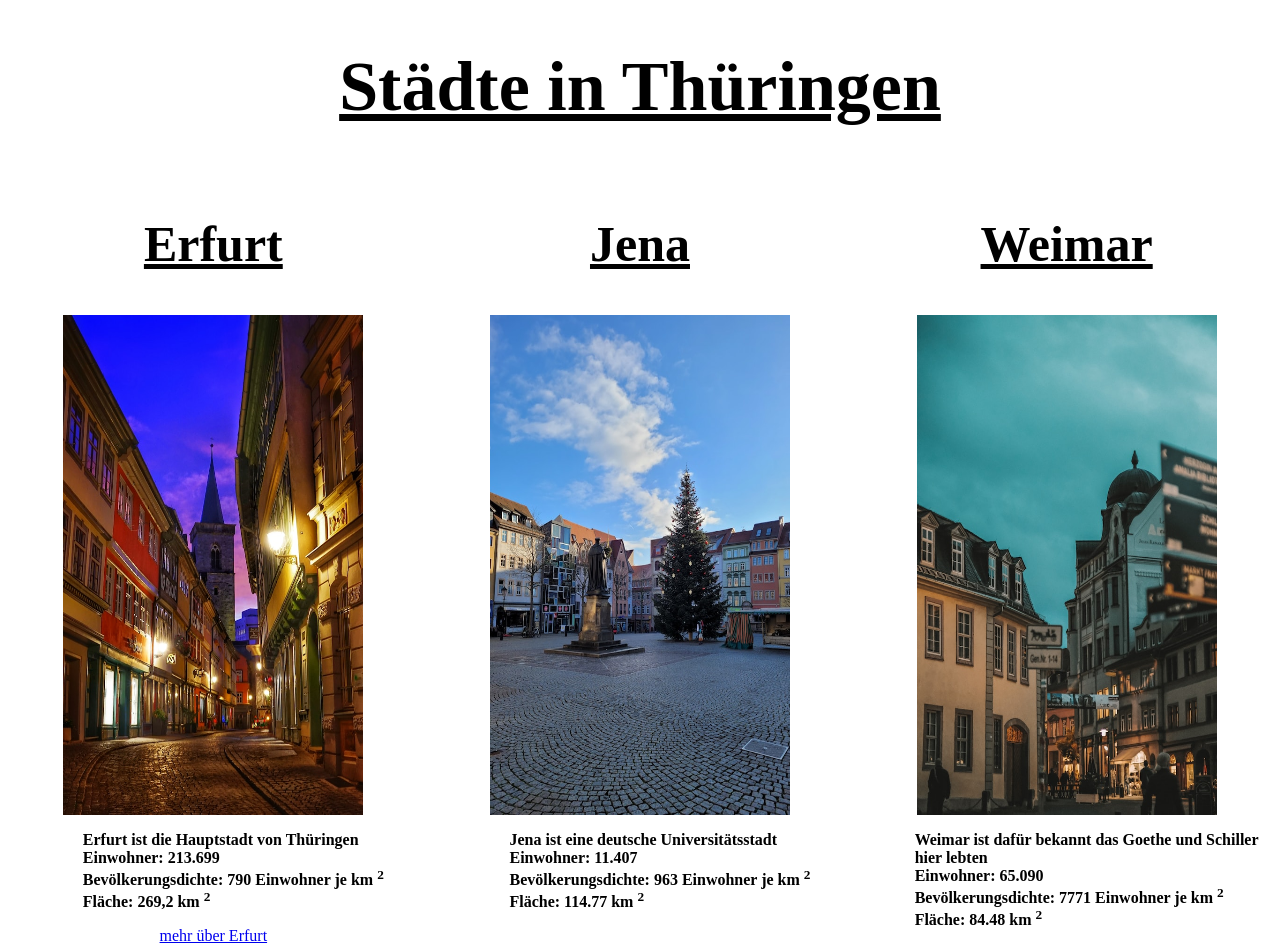
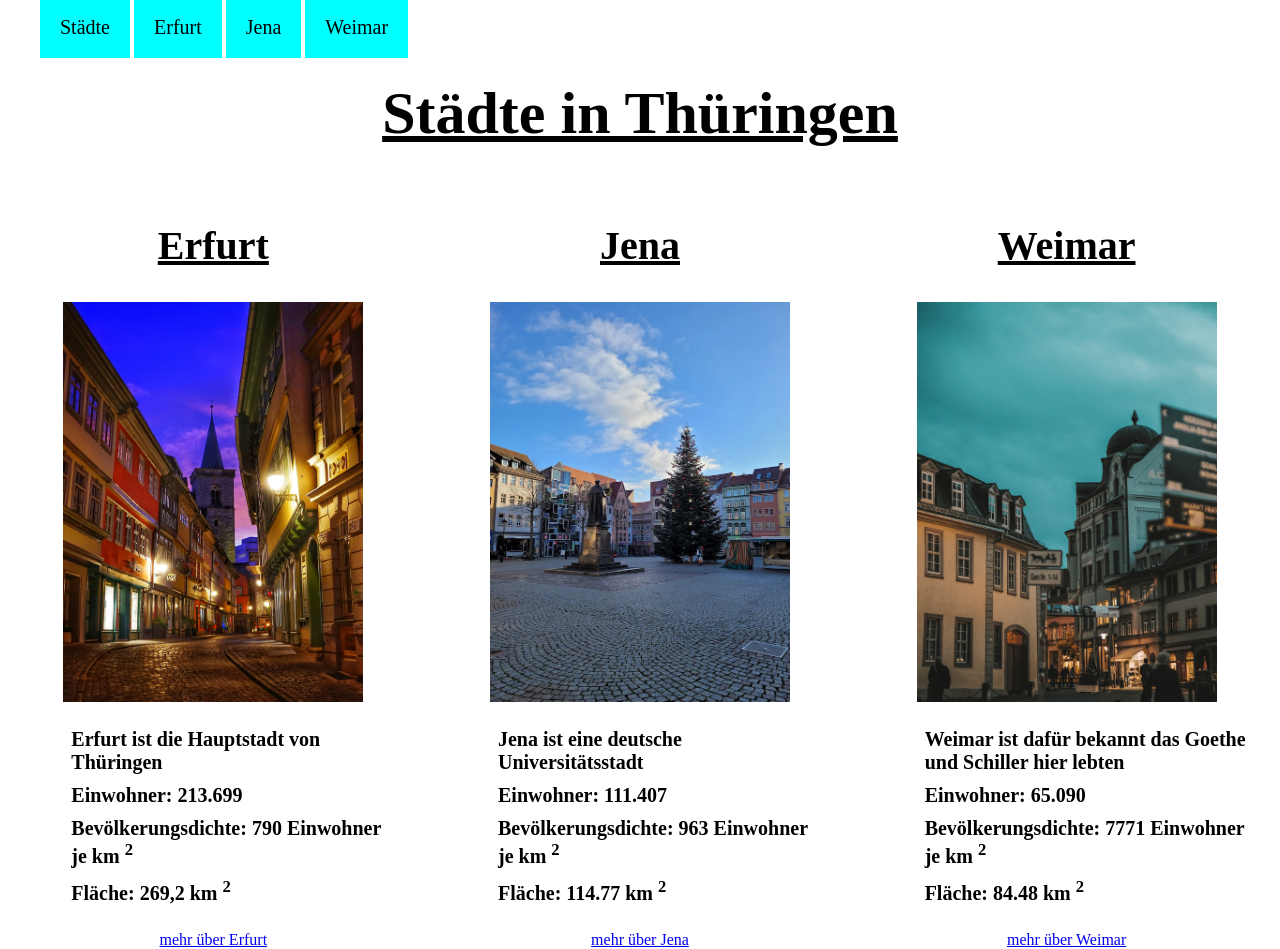
Before and after one commit to AxelH97/Stadte-in-Thueringen, a plain HTML site: page index.html in a window 1280 px wide. Drawn offline with Linux system fonts and the light colour scheme.

Commit message:
branch seite-2 erstellt

```diff
--- a/index.html
+++ b/index.html
@@ -6,7 +6,16 @@
     <title>Städte in Thüringen</title>
     <link rel="stylesheet" href="./style.css" />
   </head>
-  <body>
+  <body class="seite-1-background">
+    <nav>
+      <ul>
+        <li><a href="./index.html">Städte</a></li>
+        <li><a href="./index-2.html">Erfurt</a></li>
+        <li><a href="#">Jena</a></li>
+        <li><a href="#">Weimar</a></li>
+      </ul>
+    </nav>
+
     <h1>Städte in Thüringen</h1>
 
     <section class="seite-1">
@@ -16,7 +25,7 @@
           src="./bilder/robert-anasch-nxAXwT4bqWU-unsplash.jpg"
           alt="Altstadt"
         />
-        <ul>
+        <ul class="stadt-ul">
           <li>Erfurt ist die Hauptstadt von Thüringen</li>
           <li>Einwohner: 213.699</li>
           <li>Bevölkerungsdichte: 790 Einwohner je km <sup>2</sup></li>
@@ -30,22 +39,24 @@
           src="./bilder/nathan-cima-8J8MqhB8Voc-unsplash.jpg"
           alt="Marktplatz"
         />
-        <ul>
+        <ul class="stadt-ul">
           <li>Jena ist eine deutsche Universitätsstadt</li>
-          <li>Einwohner: 11.407</li>
+          <li>Einwohner: 111.407</li>
           <li>Bevölkerungsdichte: 963 Einwohner je km <sup>2</sup></li>
           <li>Fläche: 114.77 km <sup>2</sup></li>
         </ul>
+        <a href="./index-2.html">mehr über Jena</a>
       </section>
       <section class="weimar">
         <h2>Weimar</h2>
         <img src="./bilder/nhi-dam-iO_KmrsYQhs-unsplash.jpg" alt="Innenstadt" />
-        <ul>
+        <ul class="stadt-ul">
           <li>Weimar ist dafür bekannt das Goethe und Schiller hier lebten</li>
           <li>Einwohner: 65.090</li>
           <li>Bevölkerungsdichte: 7771 Einwohner je km <sup>2</sup></li>
           <li>Fläche: 84.48 km <sup>2</sup></li>
         </ul>
+        <a href="./index-2.html">mehr über Weimar</a>
       </section>
     </section>
   </body>
--- a/style.css
+++ b/style.css
@@ -2,31 +2,54 @@ body{
     margin: 0;
     padding: 0;
 }
+
+nav li{
+    display: inline;
+list-style-type: none;}
+
+nav a{
+    text-decoration: none;
+    font-size: 20px;
+    padding: 20px;
+    color: black;
+    background-color: aqua;
+}
+
+nav a:hover{
+color: rgb(255, 153, 0);
+}
+
 .seite-1 {
     display: flex;
     justify-content: space-around;
 }
+
+
 h1{
-    font-size: 70px;
+    font-size: 60px;
     text-align: center;
     text-decoration: underline;
-
 }
 
 h2{
-    font-size: 50px;
+    font-size: 40px;
     text-decoration: underline;
     text-align: center;
 }
 
 .seite-1 img{
     width: 300px;
-    height: 500px;
+    height: 400px;
     }
 
-ul{
+.stadt-ul{
     list-style-type: none;
     font-weight: bold;
+}
+
+.stadt-ul li{
+    margin: 10px;
+    font-size: 20px;
 }
 
 .erfurt, .jena, .weimar{
@@ -36,14 +59,11 @@ ul{
    align-items: center;
     }
 
-
 .seite-2 {
     padding: 0 50px;
    display: flex;
    flex-direction: column;
 flex-wrap: wrap;
-
-
 }
 
 .seite-2 img{
@@ -53,10 +73,10 @@ flex-wrap: wrap;
 
 .dom, .zoo, .ega {
 display: flex;
+margin: 50px 0;
 }
 
 p{
-
     width: 60vw;
     margin: 100px;
     font-size: 30px;
```
